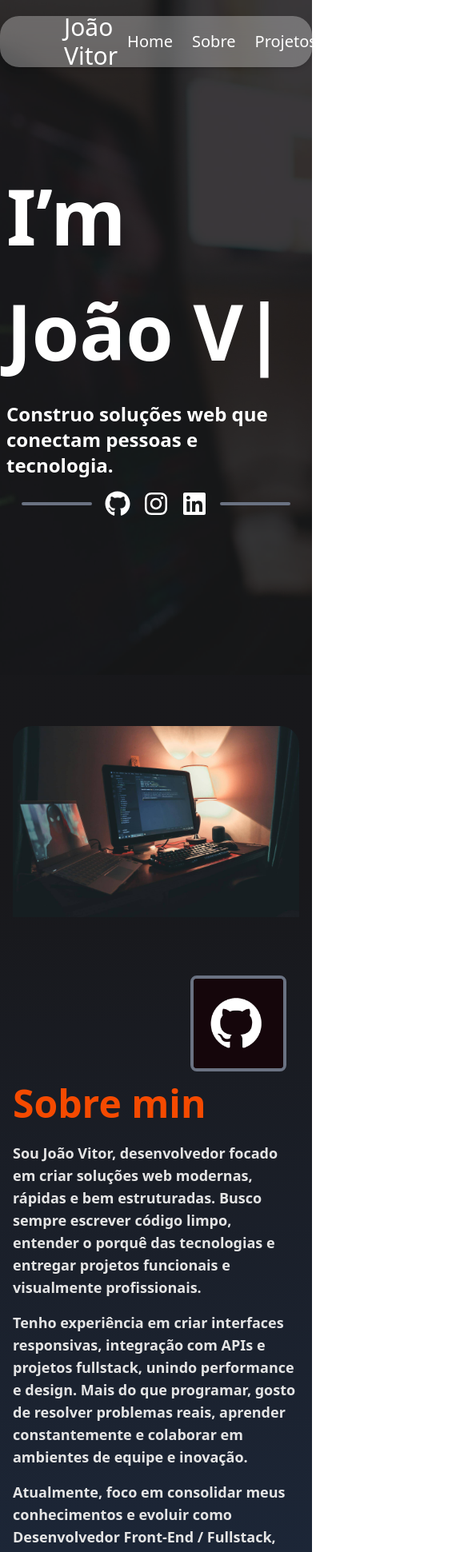
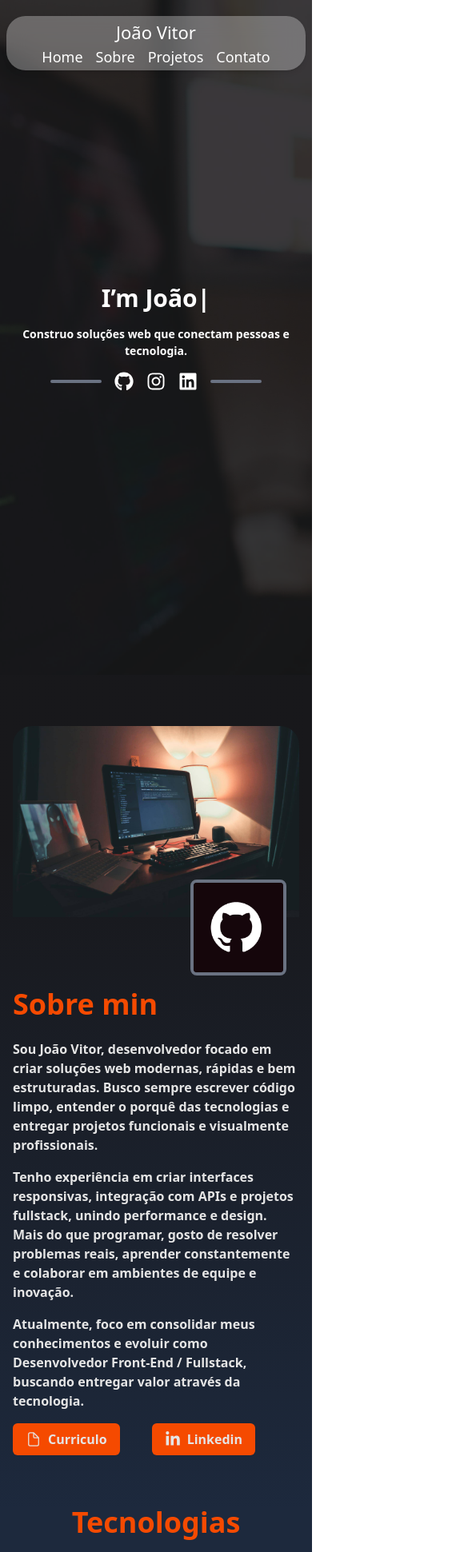
Before and after one commit to jotavitorz/joaovitor-portfolio, a React (Vite) app: page / in a window 390 px wide. Shown: the top 1941 px of the page at 80% size, 585 px wide, since content can reach past the window. Built offline with nearby package versions, Linux system fonts and the light colour scheme.

Commit message:
refactor: aplicar melhorias de responsividade, atualizar layout e ajustar componentes

```diff
--- a/src/components/AboutPreview/index.tsx
+++ b/src/components/AboutPreview/index.tsx
@@ -5,11 +5,11 @@ import about2Img from "../../assets/github-image.jpeg";
 
 export function AboutPreview(){
     return (
-        <section className="min-h-screen w-full bg-linear-to-b from-zinc-900 to-slate-800 from-20%  flex items-center py-16">
+        <section className="min-h-screen w-full  bg-linear-to-b from-zinc-900 to-slate-800 from-20%  flex items-center py-16">
 
-        <div className="grid grid-cols-1 lg:grid-cols-2 gap-12 items-center text-neutral-200 px-4">
+        <div className="w-full grid grid-cols-1 lg:grid-cols-2 gap-12 items-center text-neutral-200 px-4 mx-auto">
             <div className="relative">
-                <div className="relative w-full h-[400px] rounded-3xl overflow-hidden">
+                <div className="relative w-full h-[280px] sm:h-[400px] rounded-3xl overflow-hidden">
                     <img src={about1Img} alt="Foto do Setup" className="object-cover hover:scale-110 duration-300" />
                 </div>
 
@@ -21,8 +21,8 @@ export function AboutPreview(){
 
             </div>
 
-            <div className="font-semibold text-lg">
-                <h3 className="text-5xl font-bold mb-6 text-orange-600">Sobre min</h3>
+            <div className="font-semibold sm:text-lg">
+                <h3 className="text-4xl sm:text-5xl font-bold mb-6 text-orange-600">Sobre min</h3>
 
                 <p className="mb-4">
                     Sou João Vitor, desenvolvedor focado em criar soluções web modernas, rápidas e bem estruturadas.
--- a/src/components/ContactPreview/index.tsx
+++ b/src/components/ContactPreview/index.tsx
@@ -40,7 +40,7 @@ export function ContactPreview() {
     return (
         <section className="min-h-full w-full bg-linear-to-b from-slate-800 to-zinc-900 from-90% py-16">
 
-            <h2 className="text-center text-5xl font-bold text-orange-600">Contato</h2>
+            <h2 className="text-center text-4xl sm:text-5xl font-bold text-orange-600">Contato</h2>
 
             <form onSubmit={sendEmail} className=" flex flex-col mx-auto max-w-[680px] my-10 gap-6 p-4" >
 
--- a/src/components/Footer/index.tsx
+++ b/src/components/Footer/index.tsx
@@ -2,30 +2,33 @@ import { FaGithub, FaInstagram, FaLinkedin } from "react-icons/fa";
 
 export function Footer() {
     return (
-        <footer className="w-full h-32 bg-linear-to-b from-zinc-900 from-100% flex items-center justify-around">
-            <h2 className="text-gray-400 text-[22px] font-medium">© {new Date().getFullYear()} João Vitor — Todos os direitos reservados</h2>
+        <footer className="w-full h-full bg-linear-to-b from-zinc-900 from-100%">
+            <div className="w-full h-32 flex flex-col sm:flex-row items-center justify-center sm:justify-around p-1">
+                <p className="text-gray-400 sm:text-lg md:text-[22px] font-medium">© {new Date().getFullYear()} João Vitor — Todos os direitos reservados</p>
 
-            <div className="flex gap-4 mt-4 items-center">
+                <div className="flex gap-4 mt-2 sm:mt-4 items-center">
                     <a
                         href="#"
                         target="_blank"
                     >
-                    <FaGithub className="w-8 h-8 text-gray-400 hover:-translate-y-2 duration-300 ease-in-out" />
+                        <FaGithub className="w-6 h-6 md:w-8 sm:h-8 text-gray-400 hover:-translate-y-2 duration-300 ease-in-out" />
                     </a>
                     <a
                         href="#"
                         target="_blank"
                     >
-                    <FaInstagram className="w-8 h-8 text-gray-400 hover:-translate-y-2 duration-300 ease-in-out" />
+                        <FaInstagram className="w-6 h-6 md:w-8 sm:h-8 text-gray-400 hover:-translate-y-2 duration-300 ease-in-out" />
                     </a>
                     <a
                         href="#"
                         target="_blank"
                     >
-                    <FaLinkedin className="w-8 h-8 text-gray-400 hover:-translate-y-2 duration-300 ease-in-out"  />
+                        <FaLinkedin className="w-6 h-6 md:w-8 sm:h-8 text-gray-400 hover:-translate-y-2 duration-300 ease-in-out"  />
                     </a>
 
                 </div>
+            </div>
         </footer>
+
     )
 }
--- a/src/components/Header/index.tsx
+++ b/src/components/Header/index.tsx
@@ -2,16 +2,16 @@ import { Link } from "react-router-dom";
 
 export function Header(){
     return (
-        <header className="h-0 sticky top-5 z-50">
-            <div className="bg-white/30 backdrop-blur-md text-white h-16 max-w-6xl flex justify-between items-center rounded-3xl m-auto font-medium select-none shadow-md">
+        <header className="h-0 w-full sticky top-5 z-50 px-2">
+            <div className="bg-white/30 backdrop-blur-md text-white h-[68px] max-w-6xl flex flex-col justify-center sm:justify-between items-center rounded-3xl m-auto font-medium select-none shadow-md md:flex-row">
 
-                <h1 className="text-3xl pl-20">João Vitor</h1>
+                <h1 className="text-[22px] sm:text-3xl md:pl-20">João Vitor</h1>
 
-                <nav className="text-xl pr-20">
-                    <Link className="px-3" to="/">Home</Link>
-                    <Link className="px-3" to="/sobre">Sobre</Link>
-                    <Link className="px-3" to="/projetos">Projetos</Link>
-                    <Link className="px-3" to="/contato">Contato</Link>
+                <nav className="text-lg sm:text-xl md:pr-20">
+                    <Link className="px-2 sm:px-3" to="/">Home</Link>
+                    <Link className="px-2 sm:px-3" to="/sobre">Sobre</Link>
+                    <Link className="px-2 sm:px-3" to="/projetos">Projetos</Link>
+                    <Link className="px-2 sm:px-3" to="/contato">Contato</Link>
                 </nav>
             </div>
         </header>
--- a/src/components/Hero/index.tsx
+++ b/src/components/Hero/index.tsx
@@ -11,7 +11,7 @@ export function Hero(){
 
                 <TypeAnimation
                     sequence={[
-                        'Hello 	🖖',
+                        'Hello 🖖',
                         2000,
                         'I’m João Vitor',
                         2000,
@@ -20,36 +20,38 @@ export function Hero(){
                     ]}
                     wrapper="h2"
                     speed={30}
-                    style={{ fontSize: '6em', display: 'inline-block' }}
+                    className="text-3xl sm:text-5xl md:text-6xl lg:text-8xl inline-block"
                     repeat={Infinity}
                 />
 
-                <p className="text-2xl mt-4">Construo soluções web que conectam pessoas e tecnologia.</p>
+                <p className="w-full text-center text-[14px] sm:text-lg md:text-xl lg:text-2xl mt-4">
+                    Construo soluções web que conectam pessoas e tecnologia.
+                </p>
 
                 <div className="flex gap-4 mt-4 items-center">
 
-                    <div className="w-22 h-1 bg-gray-500 rounded-2xl"></div>
+                    <div className="w-16 sm:w-22 h-1 bg-gray-500 rounded-2xl"></div>
 
                     <a
                         href="#"
                         target="_blank"
                     >
-                        <FaGithub className="w-8 h-8" />
+                        <FaGithub className="w-6 h-6 sm:w-8 sm:h-8" />
                     </a>
                     <a
                         href="#"
                         target="_blank"
                     >
-                        <FaInstagram className="w-8 h-8" />
+                        <FaInstagram className="w-6 h-6 sm:w-8 sm:h-8" />
                     </a>
                     <a
                         href="#"
                         target="_blank"
                     >
-                        <FaLinkedin className="w-8 h-8" />
+                        <FaLinkedin className="w-6 h-6 sm:w-8 sm:h-8" />
                     </a>
 
-                    <div className="w-22 h-1 bg-gray-500 rounded-md"></div>
+                    <div className="w-16 sm:w-22 h-1 bg-gray-500 rounded-md"></div>
                 </div>
             </section>
         </div>
--- a/src/components/Technologies/index.tsx
+++ b/src/components/Technologies/index.tsx
@@ -5,13 +5,13 @@ export function Technologies() {
     return (
         <section className="h-full w-full bg-slate-800 pb-16">
 
-            <h4 className="text-5xl text-orange-600 font-semibold text-center mb-10">Tecnologias</h4>
+            <h4 className="text-4xl sm:text-5xl text-orange-600 font-semibold text-center mb-10">Tecnologias</h4>
 
             <div className="w-full px-4 py-6">
 
                 <div className="grid grid-cols-[repeat(auto-fit,minmax(100px,1fr))] text-neutral-200 gap-2">
                     <span className="flex flex-col gap-1 font-bold items-center select-none">
-                        <FaHtml5 className="w-8e h-8" />
+                        <FaHtml5 className="w-8 h-8" />
                         HTML
                     </span>
                     <span className="flex flex-col gap-1 font-bold items-center select-none">
--- a/src/index.css
+++ b/src/index.css
@@ -1 +1,3 @@
 @import "tailwindcss";
+
+@custom-variant hover (&:hover);
```
Also changed, not shown: src/components/ProjectsPreview/index.tsx (+30 -13 lines). Lines whose indentation alone changed are shown as unchanged.
